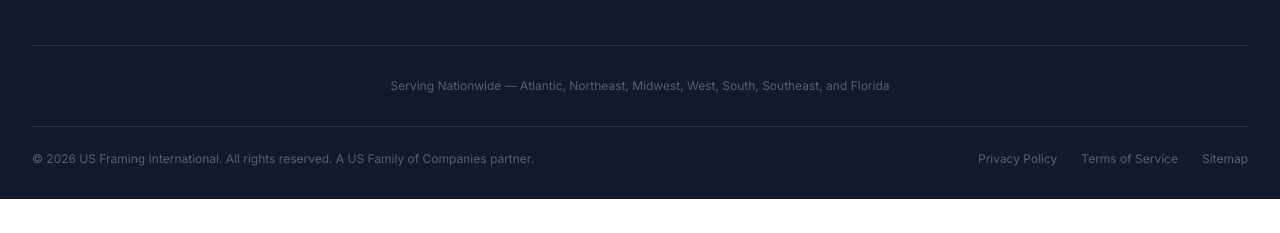
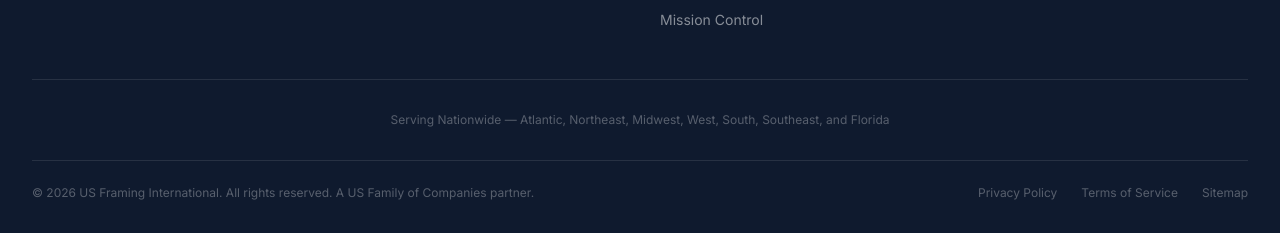
Before and after one commit to becomethebagfx/us-framing-site, a website: page public/about/index.html in a window 1280 px wide. Shown: the part 6687-6920 px from the top of the page. Before the commit the page ends 6886 px from the top, so only its background shows below. Drawn offline with nearby package versions, Linux system fonts and the light colour scheme.

Commit message:
feat: add Mission Control admin link to footer

```diff
--- a/public/about/index.html
+++ b/public/about/index.html
@@ -504,6 +504,7 @@
             <li><a href="https://us-drywall.onrender.com" target="_blank" rel="noopener" class="text-sm text-white/50 hover:text-sky-light transition-colors">US Drywall</a></li>
             <li><a href="https://us-exteriors.onrender.com" target="_blank" rel="noopener" class="text-sm text-white/50 hover:text-sky-light transition-colors">US Exteriors</a></li>
             <li><a href="https://us-development.onrender.com" target="_blank" rel="noopener" class="text-sm text-white/50 hover:text-sky-light transition-colors">US Development</a></li>
+            <li><a href="https://us-marketing-dashboard.onrender.com" target="_blank" class="text-sm text-white/50 hover:text-sky-light transition-colors">Mission Control</a></li>
           </ul>
         </div>
         <div>
```
Also changed, not shown: public/blog/index.html (+1 -0 lines), public/blog/multifamily-framing-guide/index.html (+1 -0 lines), public/blog/us-family-of-companies/index.html (+1 -0 lines), public/blog/wood-framing-vs-steel-2026/index.html (+1 -0 lines), public/contact/index.html (+1 -0 lines), public/index.html (+1 -0 lines), public/privacy-policy/index.html (+1 -0 lines), public/projects/index.html (+1 -0 lines), public/services/index.html (+1 -0 lines), public/terms/index.html (+1 -0 lines).
